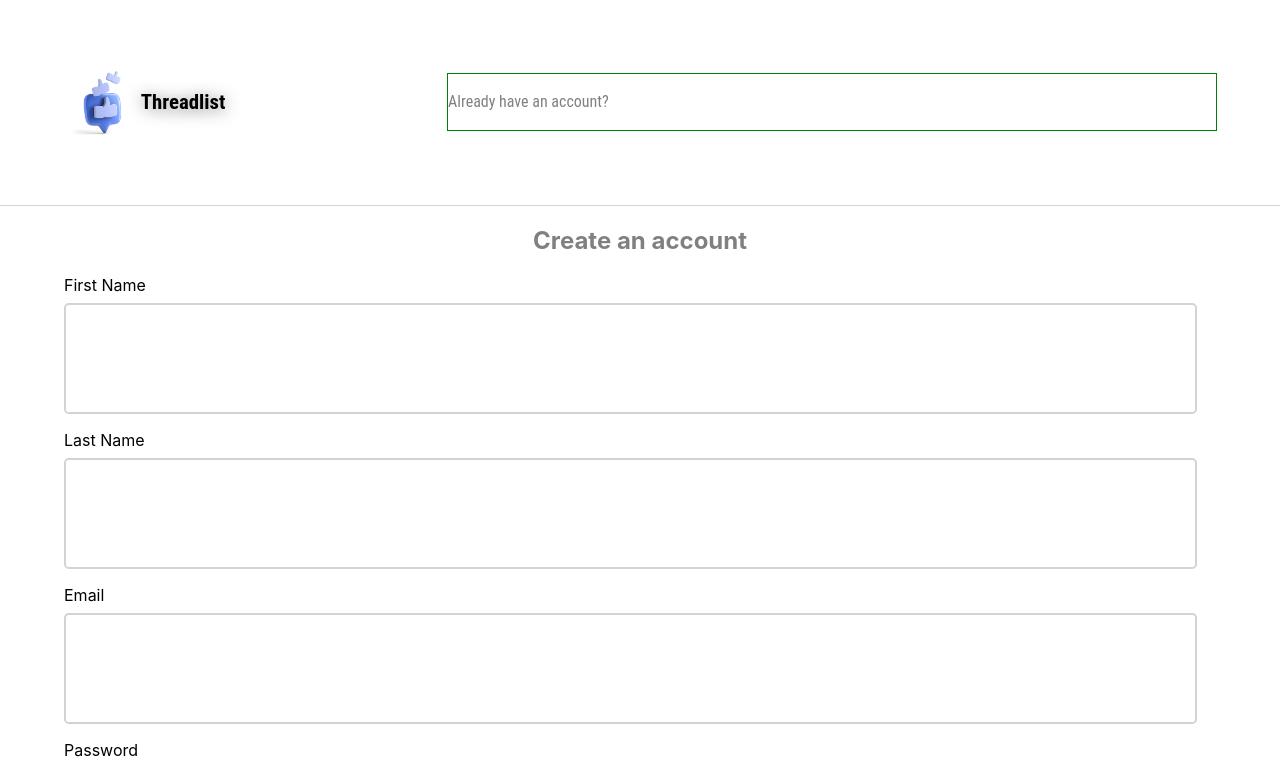
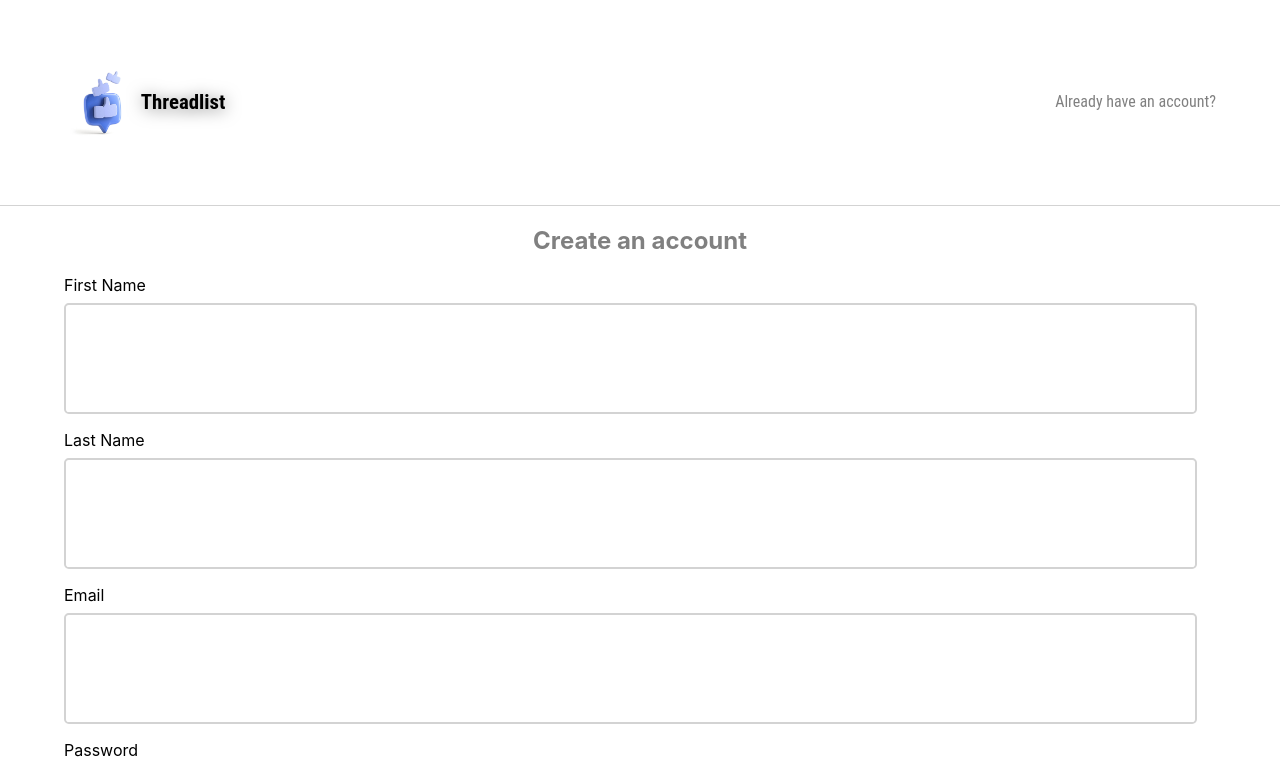
Before and after one commit to jonahunuafe/user-authentication, a React (Create React App) app: page / in a window 1280 px wide. Shown: the top 766 px of the page. Built offline with nearby package versions, Linux system fonts and the light colour scheme.

Commit message:
setting up media query

```diff
--- a/src/components/MainNavigation.module.css
+++ b/src/components/MainNavigation.module.css
@@ -31,6 +31,6 @@ p {
     .subHeader2 {
         width: 100%;
         display: flex;
-        outline: 1px green solid;
+        justify-content: right;
     }
 }
```
